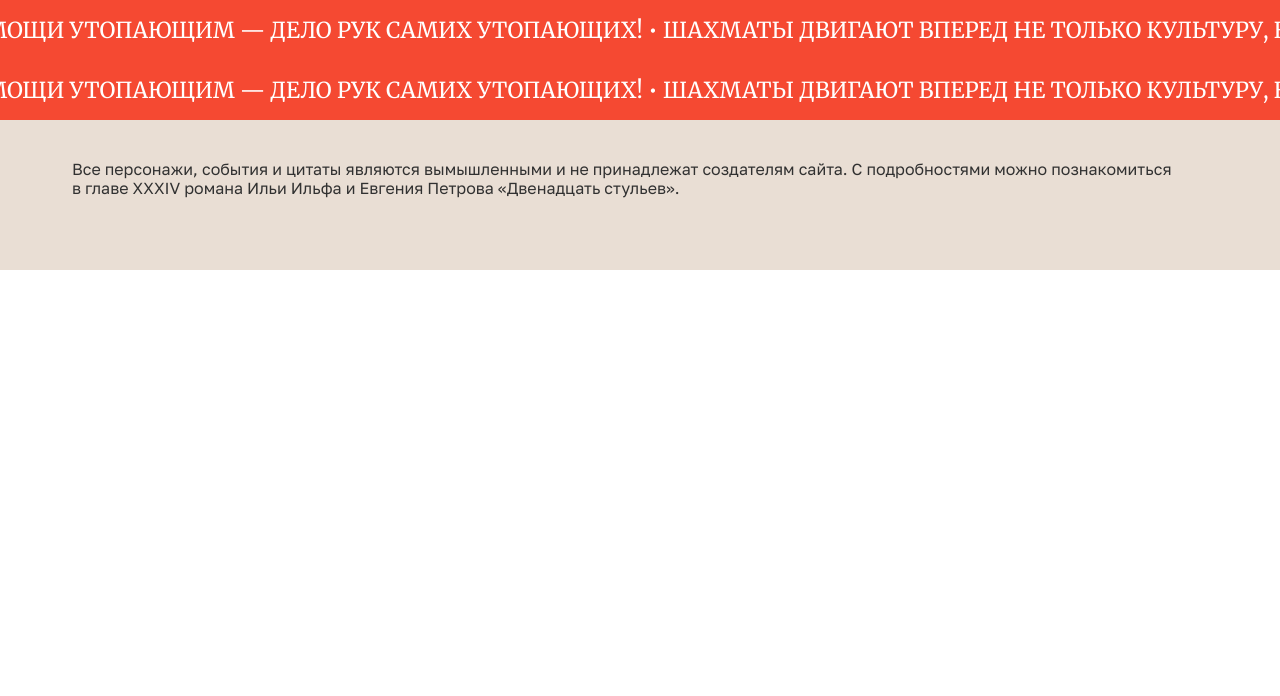
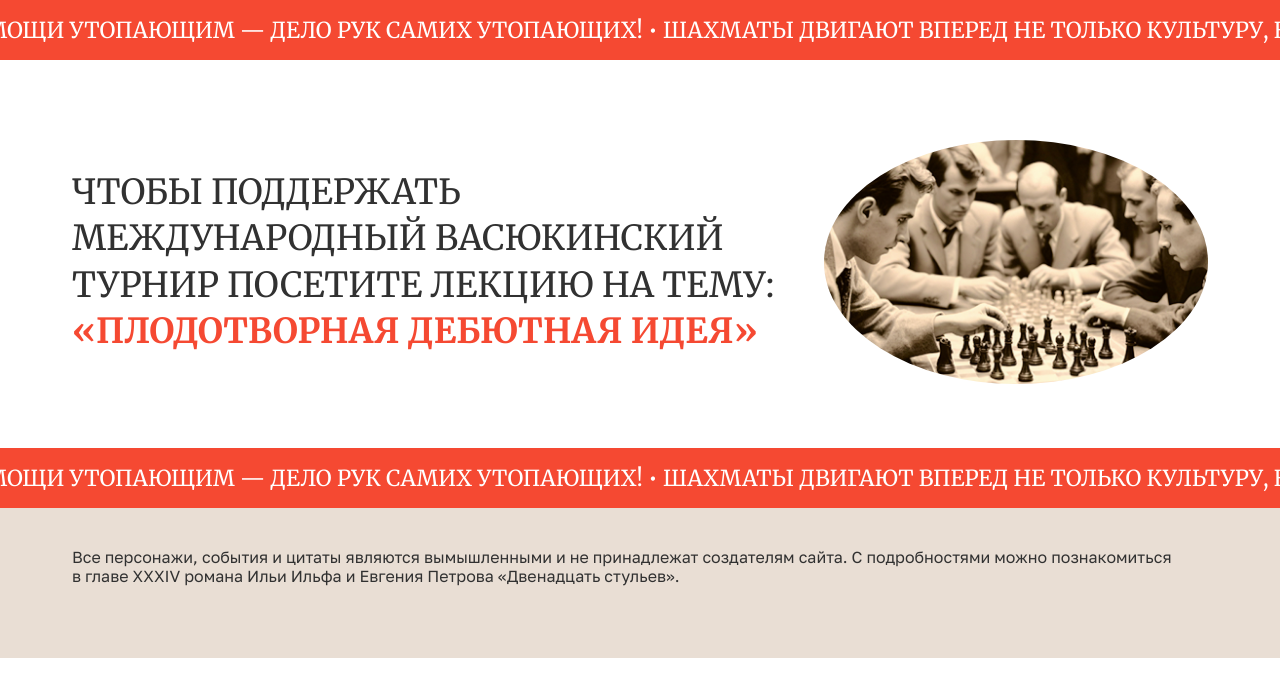
Before and after one commit to bobikostarikos2/b_yandex_test_work, a website: page src/index.html in a window 1280 px wide. Drawn offline with nearby package versions, Linux system fonts and the light colour scheme; files that its build step writes are made by us from their sources; files whose address does not match are found by name.

Commit message:
feat: added lecture section

```diff
--- /dev/null
+++ b/src/html/modules/lecture.html
@@ -0,0 +1,15 @@
+<div class="lecture">
+  <div class="lecture__box">
+    <!-- Текст разбит на две части для мобильной перекомпоновки через grid order -->
+    <p class="lecture__text">
+      <span class="lecture__part text-heading" data-lecture-part="1">
+        ЧТОБЫ ПОДДЕРЖАТЬ <br class="lecture__part-br"/> МЕЖДУ&shy;НАРОДНЫЙ ВАСЮКИНСКИЙ <br/> ТУРНИР
+      </span>
+      <span class="lecture__part text-heading" data-lecture-part="2">
+        ПОСЕТИТЕ ЛЕКЦИЮ НА ТЕМУ:
+        <em class="lecture__accent text-heading__accent">«ПЛОДОТВОРНАЯ ДЕБЮТНАЯ ИДЕЯ»</em>
+      </span>
+    </p>
+    <img class="lecture__img" src="assets/img_announce.webp" alt="Шахматисты играют партию" width="394" height="250">
+  </div>
+</div>
--- a/src/index.html
+++ b/src/index.html
@@ -18,6 +18,8 @@
   <body class="body">
     <!--<       TICKER        >-->
     @@include('html/modules/ticker_default.html')
+    <!--<       LECTURE       >-->
+    @@include('html/modules/lecture.html')
     <!--<       TICKER        >-->
     @@include('html/modules/ticker_default.html')
     <!--<       FOOTER        >-->
--- a/src/scss/base/variables.scss
+++ b/src/scss/base/variables.scss
@@ -4,6 +4,7 @@
 
   //Секции
   --global-padding: 72px;
+  --global-padding-laptop: 50px;
   --global-padding-tablet: 40px;
   --global-padding-mobile: 20px;
 
@@ -20,5 +21,6 @@
 }
 
 //Breakpoints
+$bp-laptop: 1024px;
 $bp-tablet: 768px;
-$bp-mobile: 375px;
+$bp-mobile: 576px;
--- a/src/scss/components/UI/_index.scss
+++ b/src/scss/components/UI/_index.scss
@@ -1,2 +1,3 @@
 @use 'buttons';
 @use 'ticker';
+@use 'typography';
--- a/src/scss/components/UI/ticker/ticker.scss
+++ b/src/scss/components/UI/ticker/ticker.scss
@@ -1,3 +1,5 @@
+@use '../../../base/variables' as *;
+
 .ticker {
   --size: 60px;
   display: flex;
@@ -6,6 +8,10 @@
   width: 100%;
   overflow: hidden;
   background-color: var(--bg-ticker);
+
+  @media(max-width: $bp-laptop){
+    --size: 38px;
+  }
 
   &__track {
     display: flex;
@@ -23,6 +29,10 @@
     font-family: var(--font-secondary);
     line-height: 110%;
     font-size: 2.2rem;
+
+    @media(max-width: $bp-laptop){
+      font-size: 1.6rem;
+    }
   }
 }
 
--- /dev/null
+++ b/src/scss/components/UI/typography/_index.scss
@@ -0,0 +1 @@
+@use 'text-announce'
--- /dev/null
+++ b/src/scss/components/UI/typography/text-announce.scss
@@ -0,0 +1,14 @@
+.text-heading {
+  font-family: var(--font-secondary);
+  font-size: clamp(2.8rem, 2.7vw, 3.6rem);
+  line-height: 135%;
+  font-weight: 500;
+  text-transform: uppercase;
+  color: var(--txt-primary);
+
+  &__accent{
+    color: var(--txt-accent);
+    font-weight: 600;
+    font-style: normal;
+  }
+}
--- a/src/scss/layout/_index.scss
+++ b/src/scss/layout/_index.scss
@@ -1,2 +1,3 @@
 @use 'footer';
 @use 'body';
+@use 'lecture';
--- /dev/null
+++ b/src/scss/layout/lecture.scss
@@ -0,0 +1,124 @@
+@use '../base/variables' as *;
+
+.lecture {
+  display: flex;
+  justify-content: center;
+  padding: 80px var(--global-padding) 64px var(--global-padding);
+
+  @media(max-width: $bp-laptop){
+    padding: 48px var(--global-padding-laptop) 34px var(--global-padding-laptop);
+  }
+
+  @media (max-width: $bp-tablet) {
+    padding: 48px var(--global-padding-tablet) 34px var(--global-padding-tablet);
+  }
+
+  @media (max-width: $bp-mobile) {
+    padding: 48px var(--global-padding-mobile) 34px var(--global-padding-mobile);
+  }
+
+  &__box {
+    display: flex;
+    align-items: center;
+    justify-content: space-between;
+    gap: 20px;
+    max-width: var(--container-width);
+    width: 100%;
+
+    //Планшет — картинка справа, второй текст внизу на всю ширину
+    @media (max-width: $bp-tablet) {
+      display: grid;
+      grid-template-columns: 1fr .75fr;
+      grid-template-rows: auto auto;
+      row-gap: 20px;
+      column-gap: 20px;
+    }
+
+    //Мобайл — всё в колонку, картинка между частями текста
+    @media (max-width: $bp-mobile) {
+      grid-template-columns: 1fr;
+      grid-template-rows: auto auto auto;
+      row-gap: 24px;
+    }
+  }
+
+  &__text {
+    display: block;
+
+    @media (max-width: $bp-tablet) {
+      display: contents;
+    }
+  }
+
+  &__part {
+    display: inline;
+
+    @media (max-width: $bp-tablet) {
+      font-size: clamp(2.4rem, 3.8vw, 3.6rem);
+
+      &[data-lecture-part="1"] {
+        grid-column: 1 / 2;
+        grid-row: 1 / 2;
+      }
+
+      &[data-lecture-part="2"] {
+        grid-column: 1 / 3;
+        grid-row: 2 / 3;
+      }
+    }
+
+    @media (max-width: $bp-mobile) {
+      display: block;
+      hyphens: manual;
+      overflow-wrap: normal;
+      word-break: normal;
+      font-size: 2.8rem;
+
+      &[data-lecture-part="1"] {
+        grid-column: 1 / 2;
+        grid-row: 1 / 2;
+      }
+
+      &[data-lecture-part="2"] {
+        grid-column: 1 / 2;
+        grid-row: 3 / 4;
+      }
+    }
+  }
+
+  &__accent {
+    display: inline;
+  }
+
+  &__img {
+    max-width: 394px;
+    max-height: 250px;
+    height: auto;
+    width: clamp(150px, 30vw, 394px);
+    object-fit: cover;
+    flex-shrink: 1;
+    border-radius: 50%;
+
+    @media (max-width: $bp-tablet) {
+      grid-column: 2 / 3;
+      grid-row: 1 / 2;
+      width: clamp(100%, 30vw, 394px);
+    }
+
+    @media (max-width: $bp-mobile) {
+      max-width: 335px;
+      max-height: 212px;
+      height: auto;
+      width: 100%;
+      grid-column: 1 / 2;
+      grid-row: 2 / 3;
+      justify-self: center;
+    }
+  }
+
+  &__part-br {
+    @media (max-width: $bp-mobile) {
+      display: none;
+    }
+  }
+}
```
Also changed, not shown: dist/assets/img_announce.webp (added), dist/css/main.css, dist/index.html, src/assets/img_announce.png (added).
